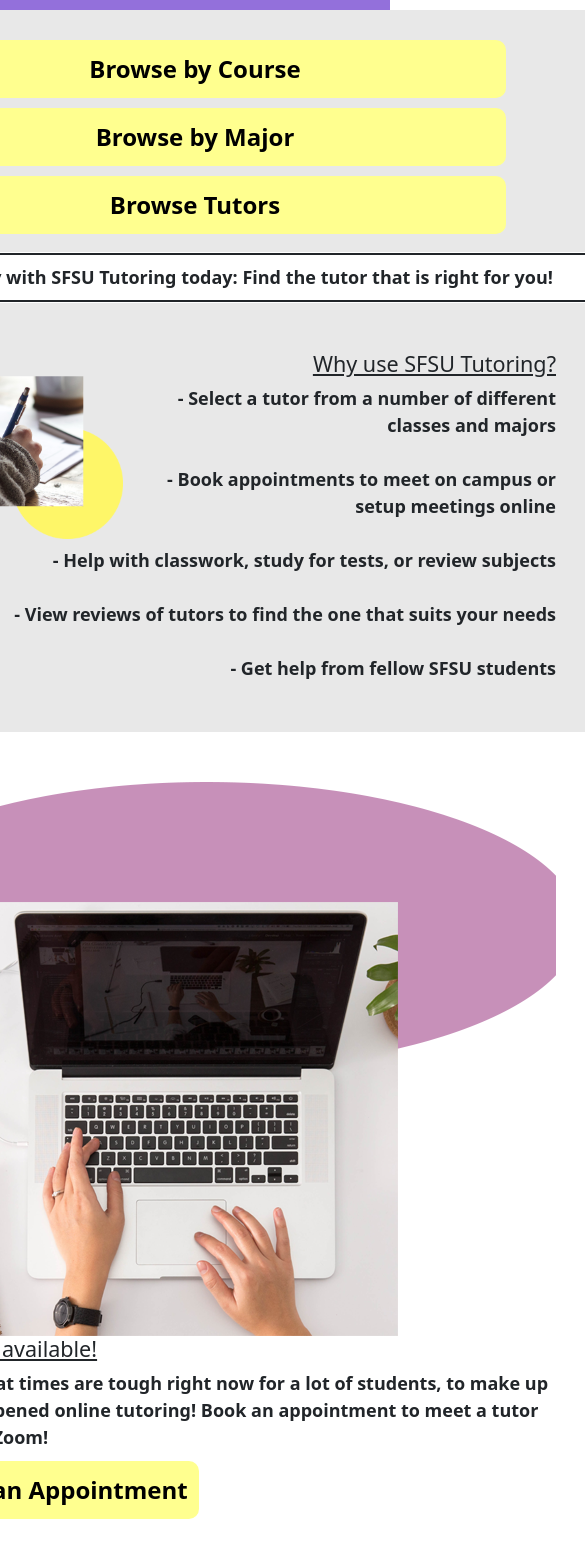
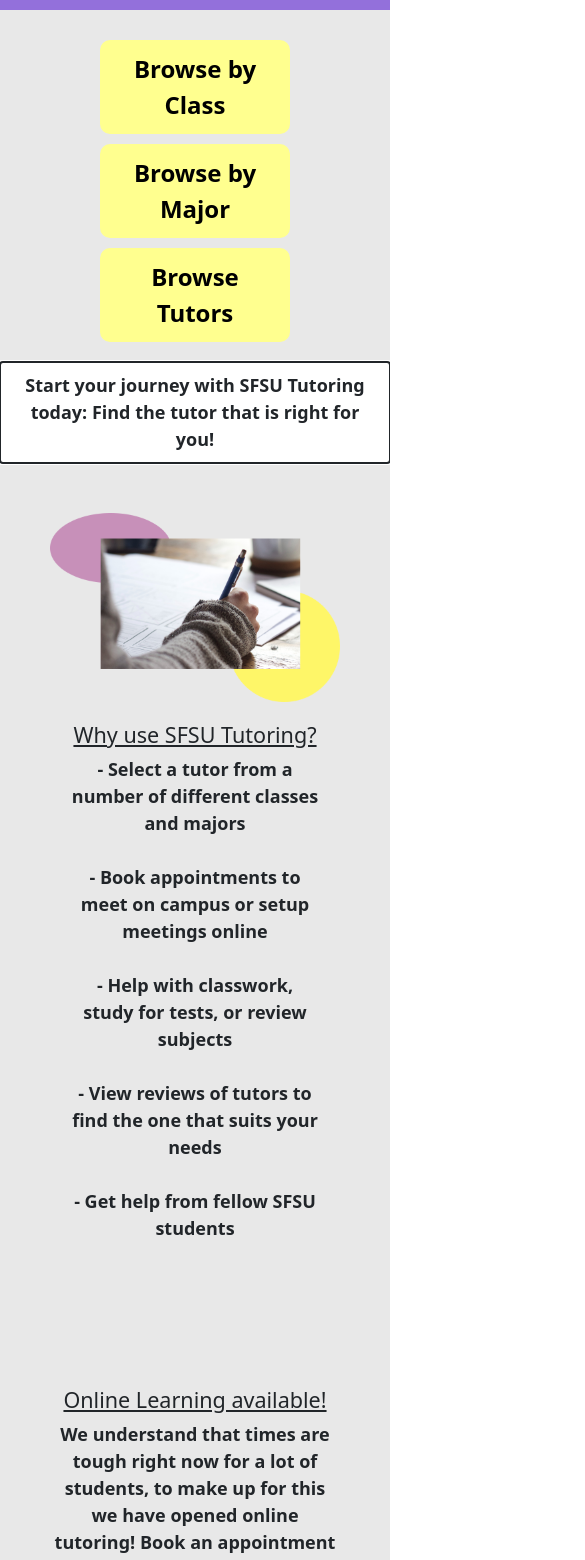
Before and after one commit to dsLeks/tutoringApp, a React (Create React App) app in the folder application/client/: page / in a window 390 px wide. Shown: the part 432-1992 px from the top of the page, 585 px wide, since content can reach past the window. Built offline with nearby package versions, Linux system fonts and the light colour scheme.

Commit message:
fully responsive home page

```diff
--- a/application/client/src/components/Home.css
+++ b/application/client/src/components/Home.css
@@ -1,24 +1,23 @@
-/*
-    Free images and elements courtesy of Unsplash and FlatIcon
-*/
-
-.body{
+.body {
   margin: 0;
   padding: 0;
 }
 
-.button-background{
-    background-color: #E8E8E8;
+.button-background {
+  background-color: #e8e8e8;
   padding: 20px;
 }
-.b-categories{
+.b-categories {
   display: flex;
-    justify-content: center;
   flex-wrap: wrap;
+  margin: 0 auto;
+  display: flex;
+  align-items: center;
+  justify-content: space-between;
 }
 
-.browse-button{
-    background-color: #FFFF8F !important;
+.browse-button {
+  background-color: #ffff8f !important;
   color: black !important;
   font-weight: bold !important;
   margin-top: 10px !important;
@@ -26,10 +25,11 @@
   margin-right: 80px !important;
   font-size: x-large !important;
   padding: 10px !important;
+  display: inline;
   border-radius: 10px !important;
 }
 
-.greeting{
+.greeting {
   text-align: center;
   font-size: large;
   font-weight: bold;
@@ -37,38 +37,136 @@
   padding: 10px;
 }
 
-.text1{
-    background-color: #E8E8E8;
+.text1 {
+  background-color: #e8e8e8;
   text-align: right;
   font-size: large;
   font-weight: bold;
   padding: 50px;
+  display: flex;
+  align-items: center;
 }
-h4{
-    text-decoration: underline;
-    font-weight: bold;
+.text1-left {
+  flex: 1;
+  display: flex;
+  align-items: center;
+  justify-content: center;
+  position: relative;
 }
-
-.text2{
+.h-img {
+  width: 100%;
+  height: 100%;
+  object-fit: cover;
+}
+.text1-right {
+  flex: 1;
+}
+.text2 {
+  background-color: #e8e8e8;
   text-align: left;
   font-size: large;
   font-weight: bold;
   padding: 50px;
+  display: flex;
+  align-items: center;
+}
+.text2-left {
+  flex: 1;
+}
+.h-img1 {
+  width: 100%;
+  height: 100%;
+  object-fit: cover;
+}
+.text2-right {
+  flex: 1;
+  display: flex;
+  align-items: center;
+  justify-content: center;
+  position: relative;
 }
 
-.a-img1{
-    float:left;
-    width: 40% !important;
-    height: 40% !important;
+@media screen and (max-width: 480px) {
+  .b-categories {
+    flex-direction: column;
+    justify-content: space-evenly;
+    width: 100vw;
+  }
+  .text1 {
+    flex-direction: column;
+    text-align: center;
+  }
+  .text1-left {
+    width: 100%;
   }
 
-.a-img2{
-    float: right;
+  .text1-right {
+    padding: 20px;
+  }
+  .text2 {
+    flex-direction: column;
+    text-align: center;
+  }
+  .text2-left {
+    width: 100%;
   }
 
+  .text2-right {
+    padding: 20px;
+  }
+}
 
-@media screen and (max-width: 480px) {
+@media screen and (max-width: 780px) {
+  .b-categories {
+    flex-direction: column;
+    justify-content: space-evenly;
+    width: 100%;
+  }
+  .text1 {
+    flex-direction: column;
+    text-align: center;
+  }
+  .text1-left {
+    width: 100%;
+  }
+
+  .text1-right {
+    padding: 20px;
+  }
+  .text2 {
+    flex-direction: column;
+    text-align: center;
+  }
+  .text2-left {
+    width: 100%;
+  }
+
+  .text2-right {
+    padding: 20px;
+  }
+}
+
+/*@media screen and (max-width: 1000px) {
+  .b-categories {
+    flex-direction: column;
+    justify-content:space-evenly
+  }
+}
+*/
+/*
+@media screen and (max-width: 780px) {
+    .body{
+        width: 100vw;
+        margin-left: 0;
+    }
     .b-categories{
         flex-direction: column;
+        margin: 0;
+    }
+    .greeting{
+        flex-direction: column;
+        margin-left: 0px;
+        width: 100vw;
     }
 }
+*/
--- a/application/client/src/components/Home.js
+++ b/application/client/src/components/Home.js
@@ -16,7 +16,7 @@
             {/*to check if footer works fine*/}
             <div className="button-background">
                 <div className="b-categories">
-                <Button variant="contained" className="browse-button">Browse by Course</Button>
+                <Button variant="contained" className="browse-button">Browse by Class</Button>
                 <Button variant="contained" className="browse-button">Browse by Major</Button>
                 <Button variant="contained" className="browse-button">Browse Tutors</Button>
                 </div>
@@ -25,10 +25,13 @@
             <div className="greeting">
                 Start your journey with SFSU Tutoring today: Find the tutor that is right for you!
             </div>
-
-            <div className="text1">
-            <img src={Picture1} className='a-img1'/>
-                <h4>
+            <div className="text">
+                <div className="text1">
+                <div className= "text1-left">
+                    <img src={Picture1} className='h-img'/>
+                </div >
+                <div className="text1-right">
+                    <h4>
                     Why use SFSU Tutoring?
                 </h4>
                 - Select a tutor from a number of different classes and majors
@@ -40,19 +43,33 @@
                 - View reviews of tutors to find the one that suits your needs
                 <br/><br/>
                 - Get help from fellow SFSU students
+                </div>
+
+
             </div>
 
             <div className="text2">
-            <img src={Picture2} className='a-img2'/>
-                <h4>
+
+                <div className="text2-left">
+                    <h4>
                     <br/>
                     Online Learning available!
                 </h4>
                 We understand that times are tough right now for a lot of students, to make up for this we have opened
                 online tutoring! Book an appointment to meet a tutor virtually through Zoom!
                 <br/>
+                </div>
+                <div className="text2-right">
+                    <img src={Picture2} className='h-img1'/>
+                </div>
+                </div>
+
+
                 <Button variant="contained" className="browse-button">Book an Appointment</Button>
             </div>
+
+
+
         </div>
     )
 }
```
Lines whose indentation alone changed are shown as unchanged.
